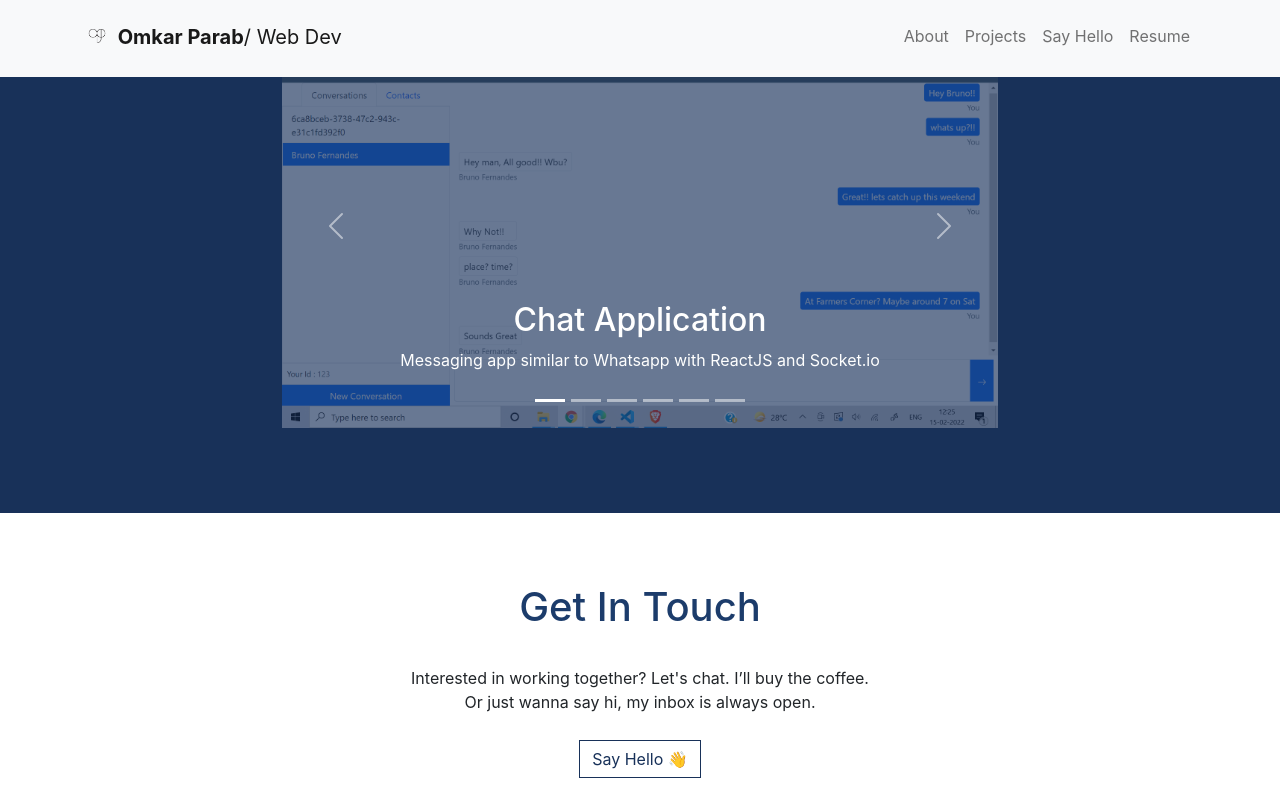
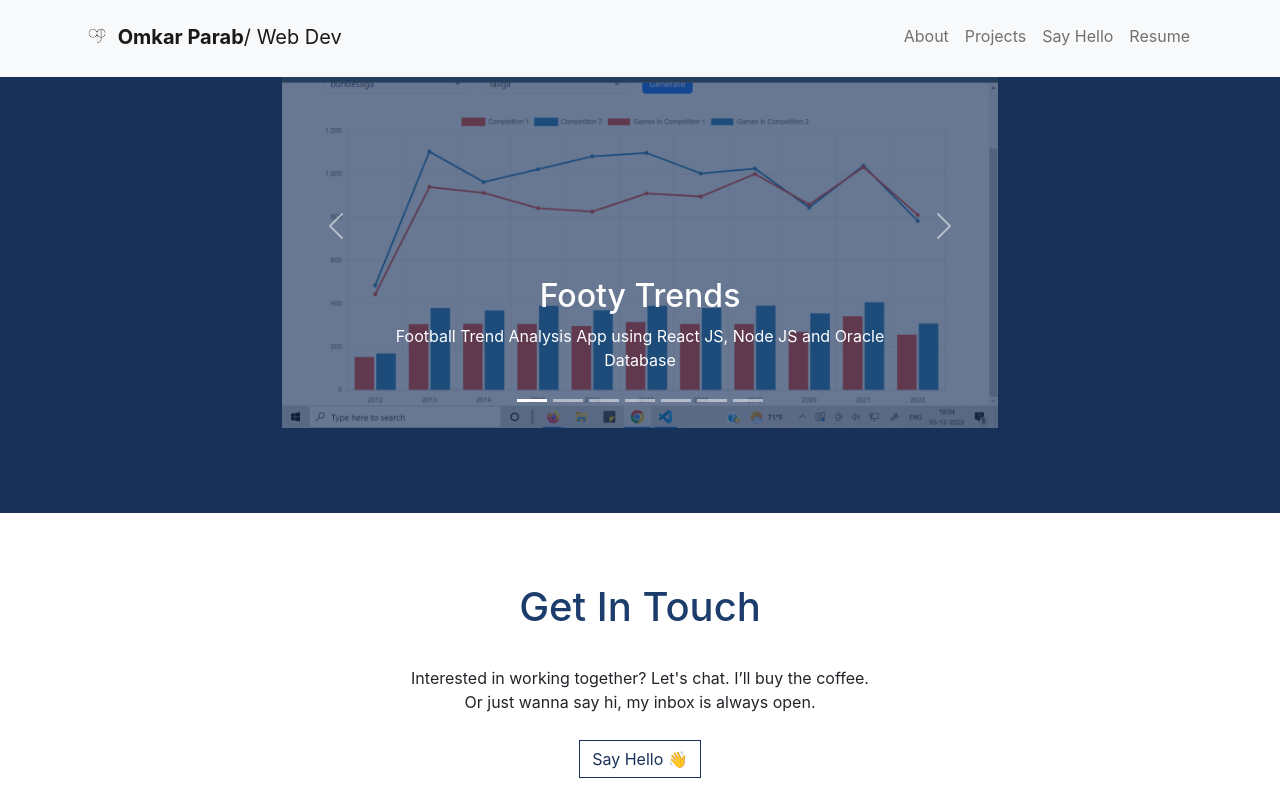
Before and after one commit to omcar04/omcar_parab, a React (Create React App) app: page / in a window 1280 px wide. Both pictures are taken after a click on the button 550 px from the left and 2399 px from the top of the page. Shown: the part 1999-2799 px from the top of the page. Built offline with nearby package versions, Linux system fonts and the light colour scheme.

Commit message:
dbms project and gpa added

```diff
--- a/src/components/About.js
+++ b/src/components/About.js
@@ -61,7 +61,7 @@ const About = ({ aboutRef }) => {
                     <br />
                     Master of Science - Computer Science
                     <br />
-                    GPA
+                    GPA 3.77/4
                   </Card.Text>
                   <Card.Text>
                     <b>
--- a/src/components/Slider.js
+++ b/src/components/Slider.js
@@ -6,6 +6,7 @@ import walk from "../images/Pro3DW.png";
 import videoApp from "../images/ProVideoApp.png";
 import workX from "../images/ProWorkX.png";
 import more from "../images/more.png";
+import footytrends from "../images/ProFootyTrends.jpeg";
 function Slider(props) {
   return (
     <>
@@ -13,6 +14,20 @@ function Slider(props) {
         <Col xs={0} lg={2}></Col>
         <Col xs={12} lg={8}>
           <Carousel className="slider-col">
+            <Carousel.Item>
+              <img
+                className="d-block w-100 slide-img"
+                src={footytrends}
+                alt="Third slide"
+              />
+              <Carousel.Caption className="mt-2">
+                <h2>Footy Trends</h2>
+                <p>
+                  Football Trend Analysis App using React JS, Node JS and Oracle
+                  Database
+                </p>
+              </Carousel.Caption>
+            </Carousel.Item>
             <Carousel.Item>
               <img
                 className="d-block w-100 slide-img"
```
Also changed, not shown: src/images/ProFootyTrends.jpeg (added).
